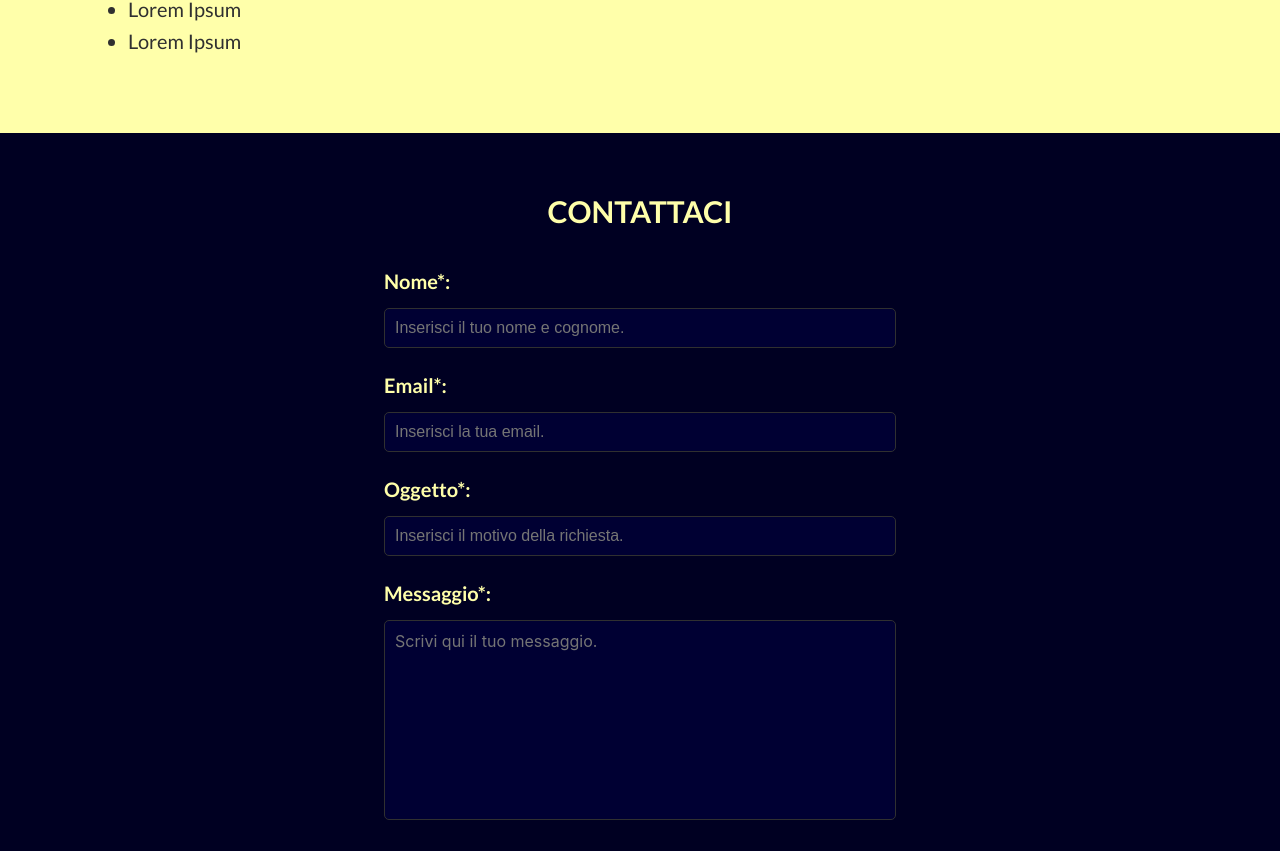
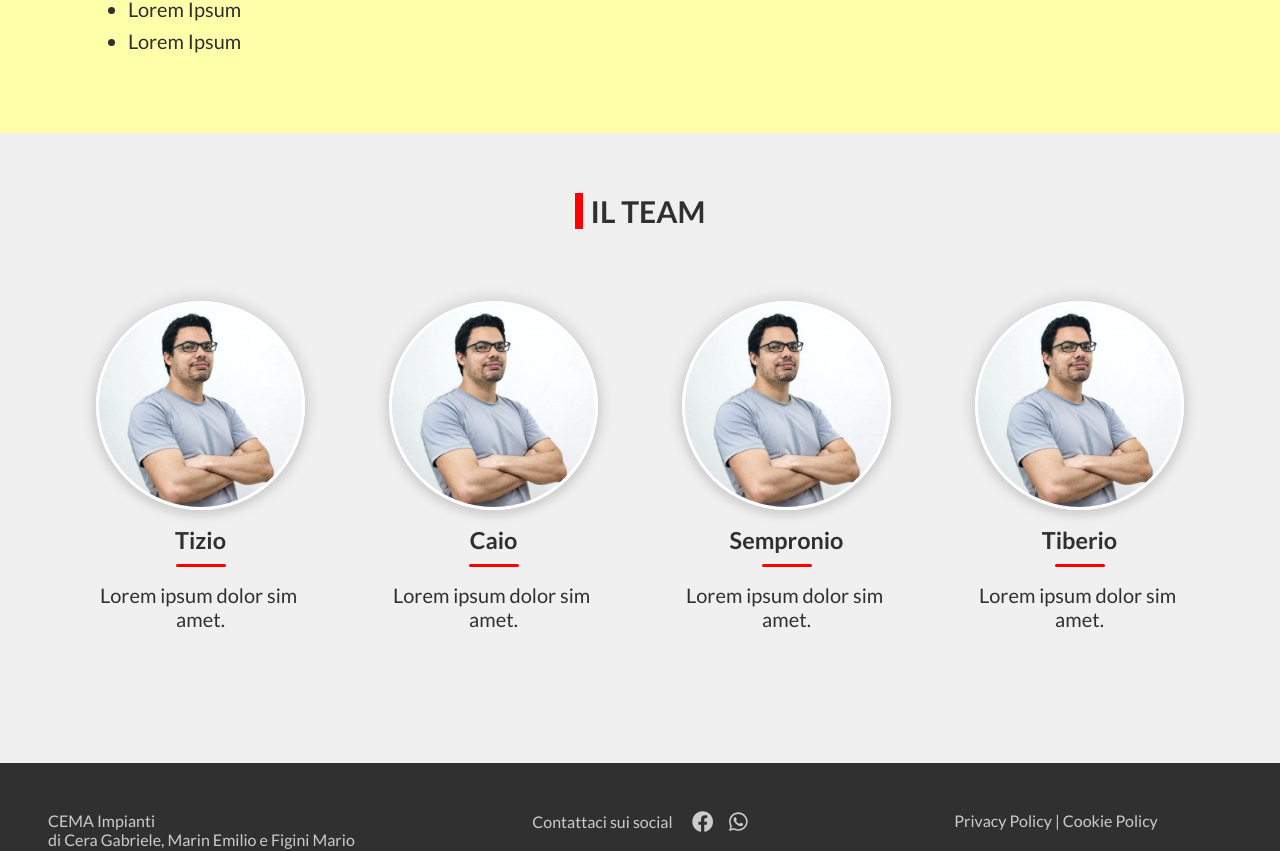
Before and after one commit to LOTO-gpolli/CEMA-impianti, a Next.js app: page / in a window 1280 px wide. Shown: the part 2891-3742 px from the top of the page. Built offline with nearby package versions, Linux system fonts and the light colour scheme.

Commit message:
Add Team Section

```diff
--- /dev/null
+++ b/components/Team/Team.js
@@ -0,0 +1,43 @@
+import TeamMember from "../TeamMember/TeamMember";
+import styles from "../Team/Team.module.css";
+import profilePic from "../../public/images/team-member.jpg";
+
+const Team = () => {
+  return (
+    <div id="servizi" className={`${styles["team__container"]}`}>
+      <h2 className={`${styles["team__title"]}`}>IL TEAM</h2>
+      <div className={`${styles["team-members__container"]}`}>
+        <TeamMember
+          settings={{
+            src: profilePic,
+            title: "Tizio",
+            text: "Lorem ipsum dolor sim amet."
+          }}
+        />
+        <TeamMember
+          settings={{
+            src: profilePic,
+            title: "Caio",
+            text: "Lorem ipsum dolor sim amet."
+          }}
+        />
+        <TeamMember
+          settings={{
+            src: profilePic,
+            title: "Sempronio",
+            text: "Lorem ipsum dolor sim amet."
+          }}
+        />
+        <TeamMember
+          settings={{
+            src: profilePic,
+            title: "Tiberio",
+            text: "Lorem ipsum dolor sim amet."
+          }}
+        />
+      </div>
+    </div>
+  );
+};
+
+export default Team;
--- /dev/null
+++ b/components/Team/Team.module.css
@@ -0,0 +1,32 @@
+.team__container {
+  text-align: center;
+  padding-top: 3em;
+  padding-bottom: 3em;
+  background-color: rgb(240, 240, 240);
+  color: #303030;
+  font-size: 1.25rem;
+}
+
+.team__title {
+  display: inline;
+  border-left: 0.5rem solid red;
+  padding-left: 0.5rem;
+}
+
+.team-members__container {
+  max-width: 1600px;
+  margin: 40px auto;
+  padding: 1rem 5%;
+  display: grid;
+  grid-template-columns: repeat(auto-fit, minmax(200px, 1fr));
+  column-gap: 20px;
+  row-gap: 4rem;
+  justify-content: center;
+}
+
+@media (max-width: 972px) {
+  .team-members__container {
+    grid-template-columns: repeat(auto-fit, minmax(300px, 1fr));
+    column-gap: 30px;
+  }
+}
--- /dev/null
+++ b/components/TeamMember/TeamMember.js
@@ -0,0 +1,55 @@
+import Image from "next/image";
+import { useEffect, useState } from "react";
+import styles from "../TeamMember/TeamMember.module.css";
+import Fade from "react-reveal";
+
+const TeamMember = ({
+  settings = {
+    src: "",
+    alt: "",
+    title: "",
+    text: ""
+  }
+}) => {
+  const { src, alt, title, text } = settings;
+
+  // const [underline, setUnderline] = useState(false);
+
+  // const changeUL = () => {
+  //   if (window.scrollY > 5000) {
+  //     setUnderline(true);
+  //   } else {
+  //     setUnderline(false);
+  //   }
+  // };
+  // useEffect(() => {
+  //   window.addEventListener("scroll", changeUL);
+  // });
+
+  return (
+    <>
+      <Fade bottom>
+        <div className={`${styles["team-member__container"]}`}>
+          <div className={styles["team-member__content"]}>
+            <div className={`${styles["team-member__image-container"]}`}>
+              <Image
+                className={`${styles["team-member__image"]}`}
+                src={src}
+                alt={alt}
+                width={500}
+                height={500}
+                layout={"responsive"}
+              />
+            </div>
+            <Fade cascade>
+              <h3 className={styles["team-member__title"]}>{title}</h3>
+              <p className={styles["team-member__subtitle"]}>{text}</p>
+            </Fade>
+          </div>
+        </div>
+      </Fade>
+    </>
+  );
+};
+
+export default TeamMember;
--- /dev/null
+++ b/components/TeamMember/TeamMember.module.css
@@ -0,0 +1,39 @@
+.team-member__container {
+  /* text-align: center; */
+  margin: 0 auto;
+  z-index: 0;
+  color: #303030;
+  position: relative;
+}
+
+.team-member__image-container {
+  border: 3px solid #fff;
+  border-radius: 50%;
+  box-shadow: 0px 4px 6px 3px rgb(0, 0, 0, 0.05), 0px 0px 12px 6px rgb(0, 0, 0, 0.09);
+}
+
+.team-member__image {
+  border-radius: 50%;
+}
+
+.team-member__title {
+  margin: 1rem auto;
+  font-weight: bold;
+  /* border-left: 0.35rem solid red;
+  padding-left: 0.5rem; */
+}
+
+.team-member__title::after {
+  content: "";
+  display: block;
+  width: 50px;
+  height: 3px;
+  border-radius: 2px;
+  background-color: red;
+  margin: 10px auto;
+  transition: all 1s ease-in-out;
+}
+
+.team-member__content {
+  padding: 1rem 2rem;
+}
--- a/pages/index.js
+++ b/pages/index.js
@@ -8,6 +8,7 @@ import About from "../components/About/About";
 import Form from "../components/Form/Form";
 import Gallery from "../components/Gallery/Gallery";
 import Copyright from "../components/Copyright/Copyright";
+import Team from "../components/Team/Team";
 
 export default function Home() {
   return (
@@ -16,7 +17,8 @@ export default function Home() {
       <Hero />
       <CardsList />
       <About />
-      <Form />
+      <Team />
+      {/* <Form /> */}
       <Footer />
       <Copyright />
     </>
```
Also changed, not shown: public/images/team-member.jpg (added), 1 other file (tests, documents, lock files or other folders).
